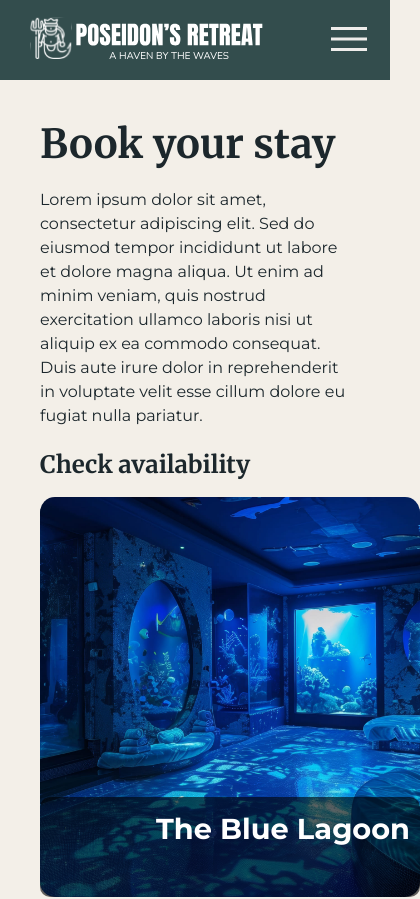
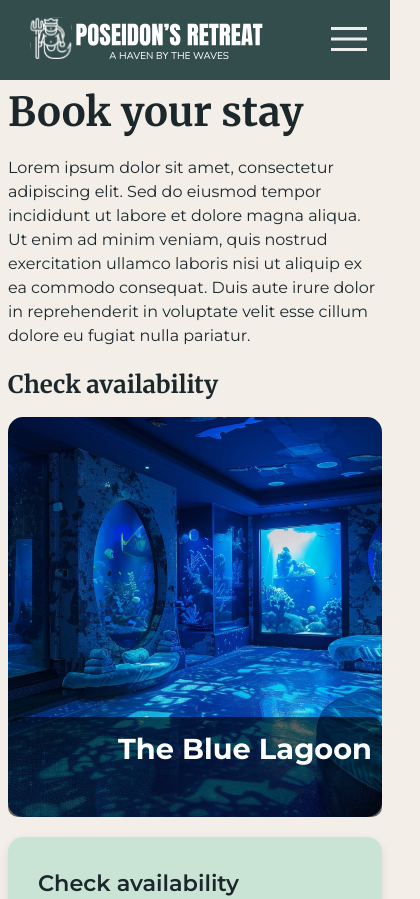
Before and after one commit to maria-jon/poseidon, a Vue app: page /booking in a window 390 px wide. Shown: the top 899 px of the page, 420 px wide, since content can reach past the window. Built offline with nearby package versions, Linux system fonts and the light colour scheme.

Commit message:
(fix): center image in mobile view

```diff
--- a/src/components/StayBooking.vue
+++ b/src/components/StayBooking.vue
@@ -123,10 +123,11 @@ const checkAvailability = () => {
 </template>
 <style scoped lang="scss">
 .container {
-  padding: 40px;
+  padding: 0.5rem;
   background: $color-background-light;
   font-weight: 400;
   text-align: left;
+  width: 100%;
 }
 
 p {
@@ -150,6 +151,7 @@ h1 {
 }
 // Booking section layout
 .booking {
+  width: 100%;
   display: flex;
   flex-wrap: wrap;
   justify-content: space-between;
@@ -171,13 +173,17 @@ h1 {
 .image-container {
   position: relative;
   flex: 1;
-  max-width: 48%;
-  min-width: 380px;
+  width: 100%;
 
-  @media (max-width: 1024px) {
-    max-width: 100%; // Full width on smaller screens
+  @media (min-width: 768px) {
+    max-width: 80%;
+  }
+
+  @media (min-width: 1024px) {
+    max-width: 48%;
   }
 }
+
 // Image styling
 img {
   width: 100%;
```
